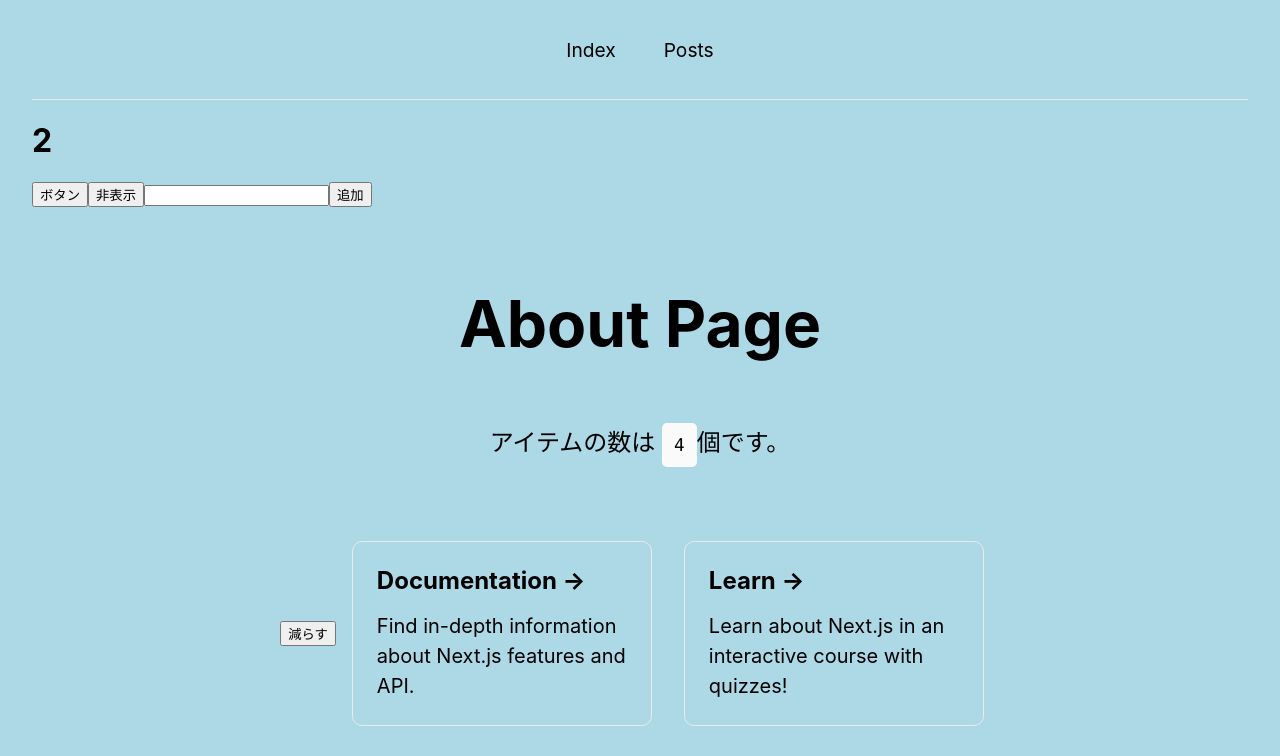
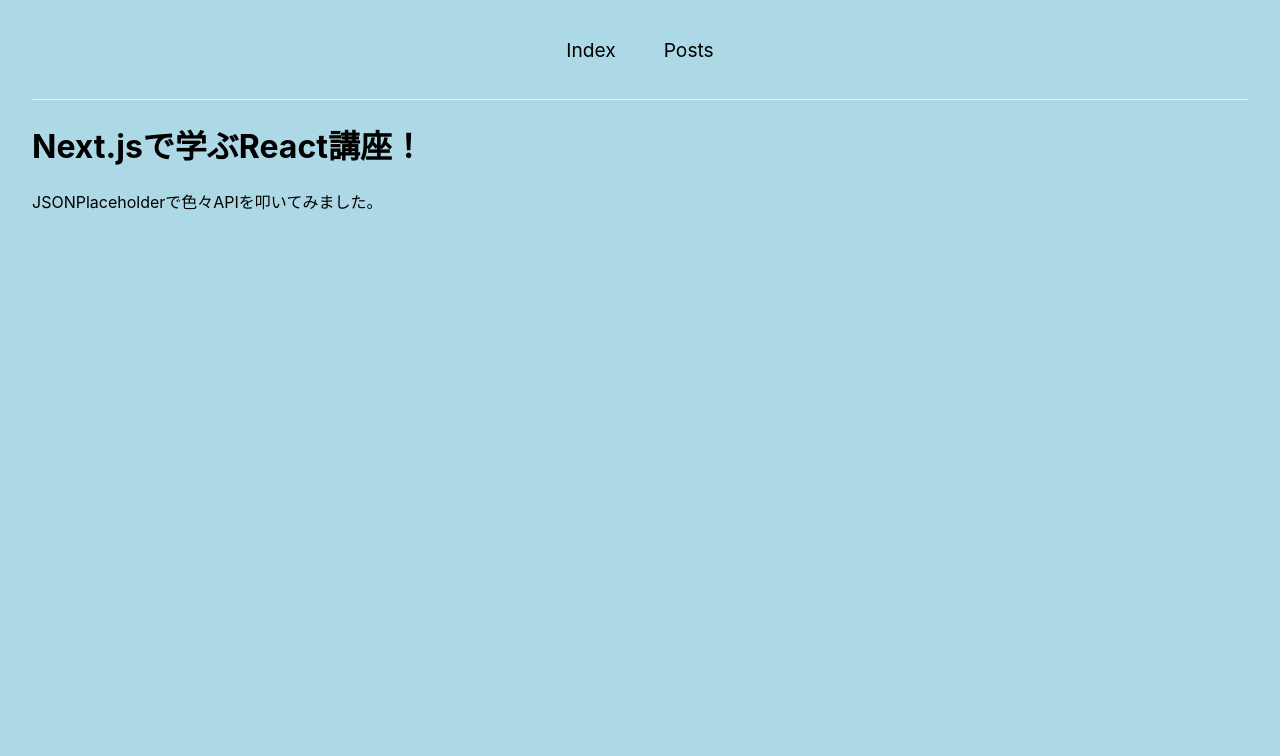
Before and after one commit to K-Kaji1226/study-react, a Next.js app: page / in a window 1280 px wide. Shown: the top 756 px of the page. Built offline with nearby package versions, Linux system fonts and the light colour scheme.

Commit message:
🔥 Indexから不要なコードを削除

```diff
--- a/src/pages/index.jsx
+++ b/src/pages/index.jsx
@@ -1,44 +1,18 @@
 import Head from "next/head";
 import styles from "src/styles/Home.module.css";
-import { Footer } from "src/components/Footer";
-import { Main } from "src/components/Main";
 import { Header } from "src/components/Header";
 
-const About = (props) => {
-	const {
-		isShow,
-		doubleCount,
-		handleClick,
-		handleDisplay,
-		text,
-		array,
-		handleAdd,
-		handleChange,
-	} = props;
-
+const Index = () => {
 	return (
 		<div className={styles.container}>
 			<Head>
-				<title>About Page</title>
+				<title>Index Page</title>
 			</Head>
-
 			<Header />
-			{isShow ? <h1>{doubleCount}</h1> : null}
-			<button onClick={handleClick}>ボタン</button>
-			<button onClick={handleDisplay}>{isShow ? "非表示" : "表示"}</button>
-
-			<input type="text" value={text} onChange={handleChange} />
-			<button onClick={handleAdd}>追加</button>
-			<ul>
-				{array.map((item) => (
-					<li key={item}>{item}</li>
-				))}
-			</ul>
-			<Main page="about" />
-
-			<Footer />
+			<h1>Next.jsで学ぶReact講座！</h1>
+			<p>JSONPlaceholderで色々APIを叩いてみました。</p>
 		</div>
 	);
 };
 
-export default About;
+export default Index;
```
